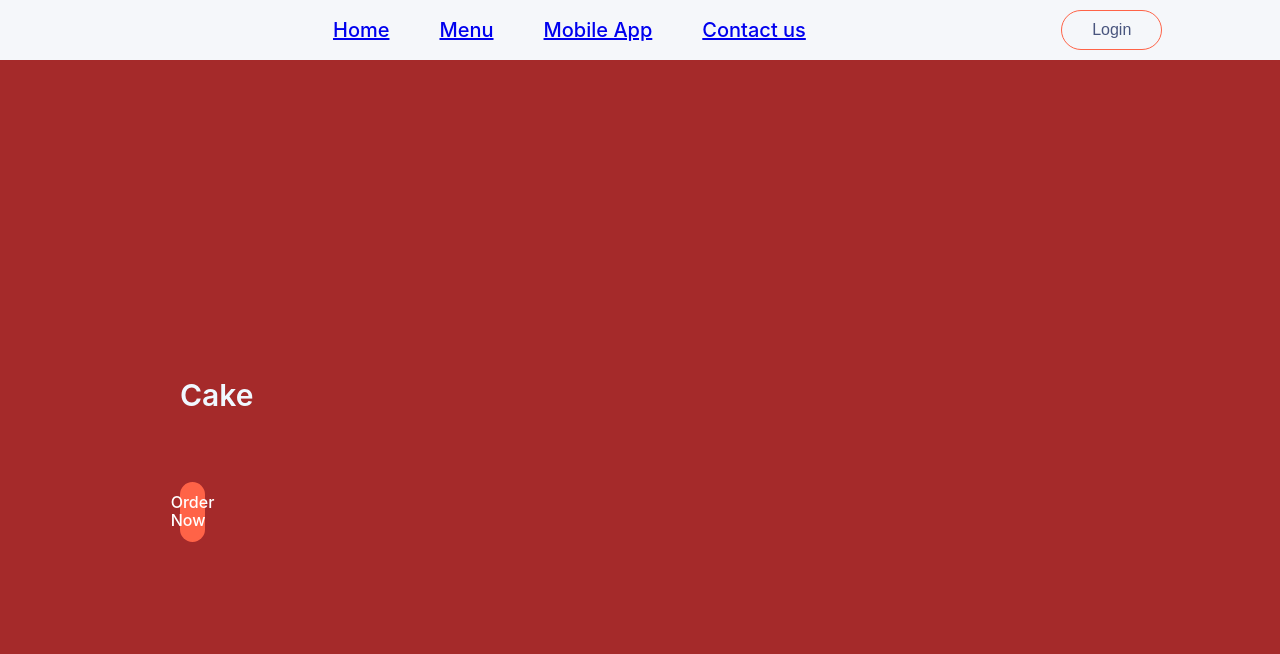
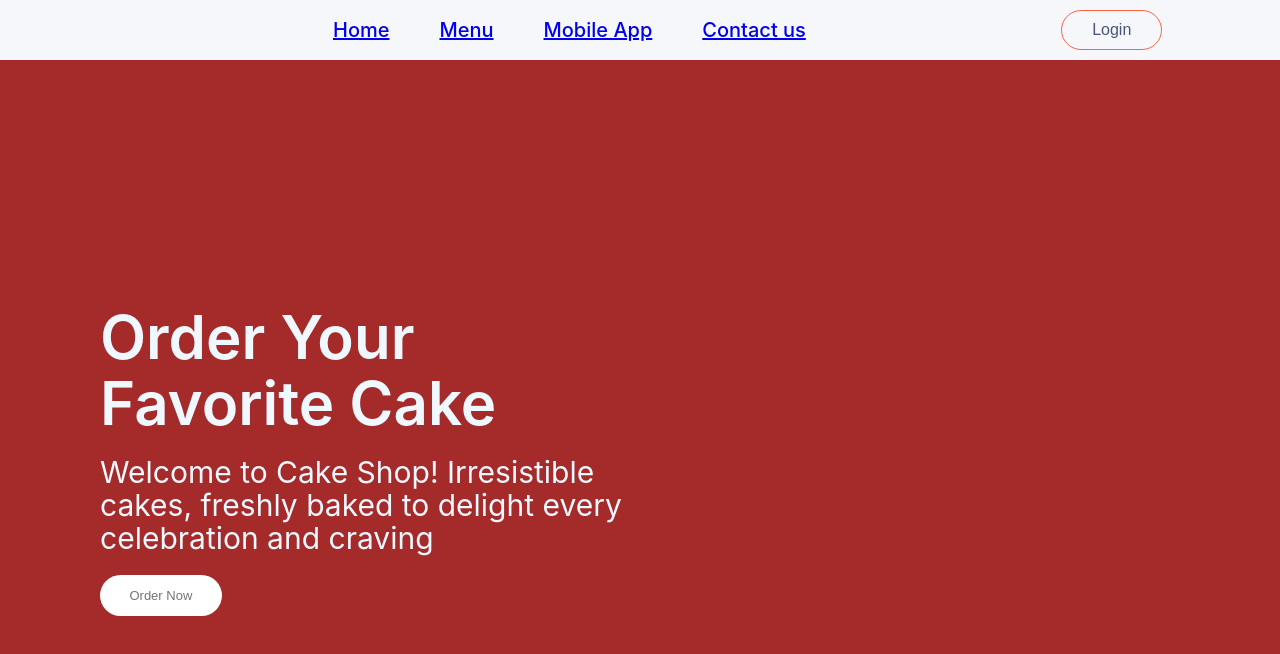
Before and after one commit to Reshma21M/web_frontend, a React (Create React App) app: page / in a window 1280 px wide. Shown: the top 654 px of the page. Built offline with nearby package versions, Linux system fonts and the light colour scheme.

Commit message:
designed header

```diff
--- a/src/components/Header/Header.css
+++ b/src/components/Header/Header.css
@@ -6,37 +6,48 @@
     background-repeat: no-repeat;
     display: flex;
 }
-.header-left{
+.header-contents{
     flex: 1;
     display: flex;
     flex-direction: column;
     justify-content: center;
+    align-items: start;
     gap: 20px;
-    padding-left: 180px;
+    padding-left: 100px;
     line-height: 1.1;
+    max-width: 50%;
 }
-.header-left h2{
+.header-contents h2{
+    color: aliceblue;
+    font-size: 60px;
+    font-weight: 600;
+}
+.header-contents p{
     color: aliceblue;
     font-size: 30px;
-    font-weight: 600;
 }
-.header-left p{
-    color: aliceblue;
-    font-size: 75px;
-    font-weight: 700;
+.header-contents button{
+    border: none;
+    color: #747474;
+    font-weight: 500;
+    padding: 1vw 2.3vw;
+    background-color: white;
+    font-size: max(1vw,13px);
+    border-radius: 50px;
 }
-.header-btn{
-    display: flex;
-    justify-content: center;
-    align-items: center;
-    gap: 15px;
-    width: 25px;
-    height: 60px;
-    border-radius: 20px;
-    margin-top: 30px;
-    background: tomato;
-    color: white;
-    font-size: 22pxx;
-    font-weight: 500;
-    cursor: pointer;
+@media(max-width:1050px){
+    .header-contents{
+        max-width: 45%;
+    }
 }
+@media(max-width:750px){
+    .header-contents{
+        max-width: 65%;
+    }
+    .header-contents p{
+        display: none;
+    }
+    .header-contents button{
+        padding: 2vw 4vw;
+    }
+}
--- a/src/components/Header/Header.jsx
+++ b/src/components/Header/Header.jsx
@@ -4,14 +4,10 @@ import './Header.css'
 const Header = () => {
     return(
         <div className="header">
-            <div className="header-left">
-                <h2>Cake</h2>
-                <div>
-                    <p></p>
-                </div>
-                <div className="header-btn">
-                    <div>Order Now</div>
-                </div>
+            <div className="header-contents">
+                <h2>Order Your Favorite Cake</h2>
+                <p>Welcome to Cake Shop! Irresistible cakes, freshly baked to delight every celebration and craving</p>
+                <button>Order Now</button>
             </div>
         </div>
     )
```
